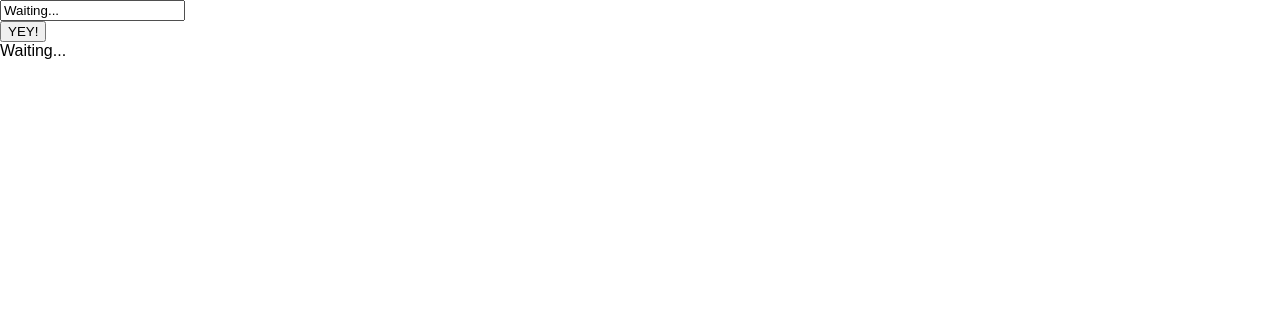
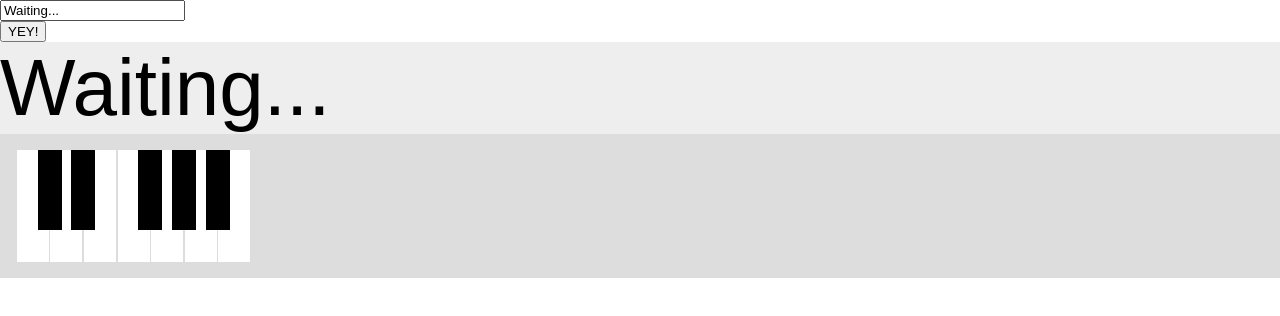
Before and after one commit to resistdesign/mio-piano, a React (Vite) app: page / in a window 1280 px wide. Shown: the top 316 px of the page. Built offline with nearby package versions, Linux system fonts and the light colour scheme.

Commit message:
chore: (repo) Automatic commit.

```diff
--- a/src/index.tsx
+++ b/src/index.tsx
@@ -1,6 +1,6 @@
 import React, {FC, useCallback, useState} from 'react';
 import ReactDOM from 'react-dom';
-import {createGlobalStyle} from "styled-components";
+import styled, {createGlobalStyle} from "styled-components";
 
 const root = document.getElementById('react-root');
 
@@ -10,6 +10,31 @@ const GlobalStyle = createGlobalStyle`
     padding: 0;
     font-family: sans-serif;
   }
+`;
+const MessageBox = styled.div`
+  background-color: #eee;
+  font-size: 5em;
+`;
+const KeyButton = styled.div`
+  background-color: white;
+  width: 2em;
+  height: 7em;
+  margin: 0 0.05em;
+`;
+const BlackKeyButton = styled(KeyButton)`
+  background-color: black;
+  width: 1.5em;
+  height: 5em;
+  margin: 0 -0.75em;
+  z-index: 1;
+`;
+const KeyContainer = styled.div`
+  display: flex;
+  flex-direction: row;
+  justify-content: flex-start;
+  align-items: flex-start;
+  padding: 1em;
+  background-color: #ddd;
 `;
 
 const App: FC = () => {
@@ -29,8 +54,22 @@ const App: FC = () => {
                 <br/>
                 <button onClick={onClick}>YEY!</button>
                 <br/>
-                <span>{message}</span>
+                <MessageBox>{message}</MessageBox>
             </div>
+            <KeyContainer>
+                <KeyButton/>
+                <BlackKeyButton/>
+                <KeyButton/>
+                <BlackKeyButton/>
+                <KeyButton/>
+                <KeyButton/>
+                <BlackKeyButton/>
+                <KeyButton/>
+                <BlackKeyButton/>
+                <KeyButton/>
+                <BlackKeyButton/>
+                <KeyButton/>
+            </KeyContainer>
         </>
     );
 };
```
